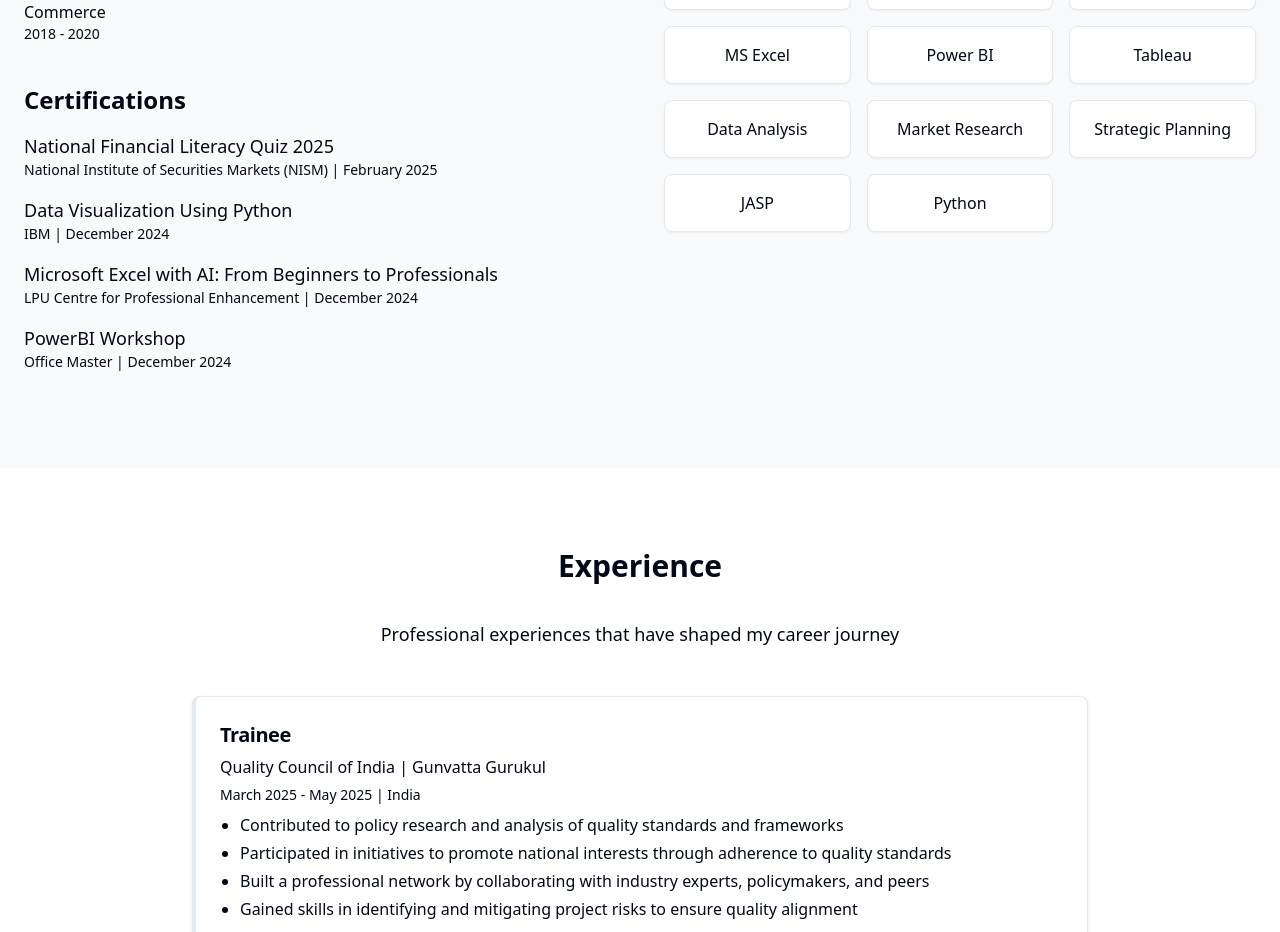
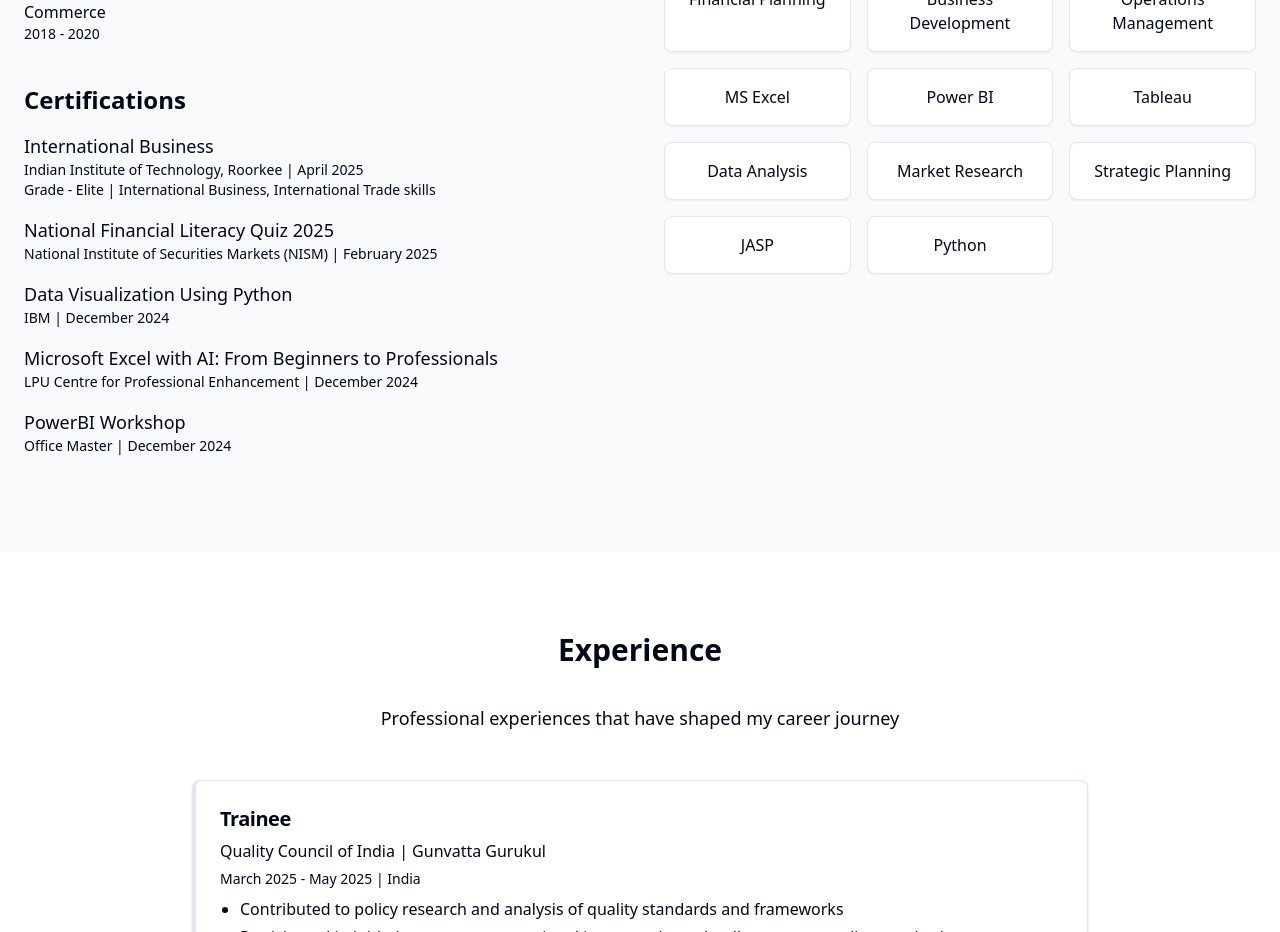
Before and after one commit to Lifeofhnk/vibrant-persona-portfolio-pro, a React (Vite) app: page / in a window 1280 px wide. Shown: the part 1340-2272 px from the top of the page. Built offline with nearby package versions, Linux system fonts and the light colour scheme.

Commit message:
Add new certification
Updated the About section to include the "International Business" certificate from Indian Institute of Technology, Roorkee.

```diff
--- a/src/components/About.tsx
+++ b/src/components/About.tsx
@@ -43,6 +43,11 @@ const About = () => {
 
             <h3 className="text-2xl font-semibold text-portfolio-navy mb-4 mt-10">Certifications</h3>
             <div className="mb-4">
+              <h4 className="text-lg font-medium text-portfolio-blue">International Business</h4>
+              <p className="text-sm text-portfolio-gray">Indian Institute of Technology, Roorkee | April 2025</p>
+              <p className="text-sm text-portfolio-gray">Grade - Elite | International Business, International Trade skills</p>
+            </div>
+            <div className="mb-4">
               <h4 className="text-lg font-medium text-portfolio-blue">National Financial Literacy Quiz 2025</h4>
               <p className="text-sm text-portfolio-gray">National Institute of Securities Markets (NISM) | February 2025</p>
             </div>
```
